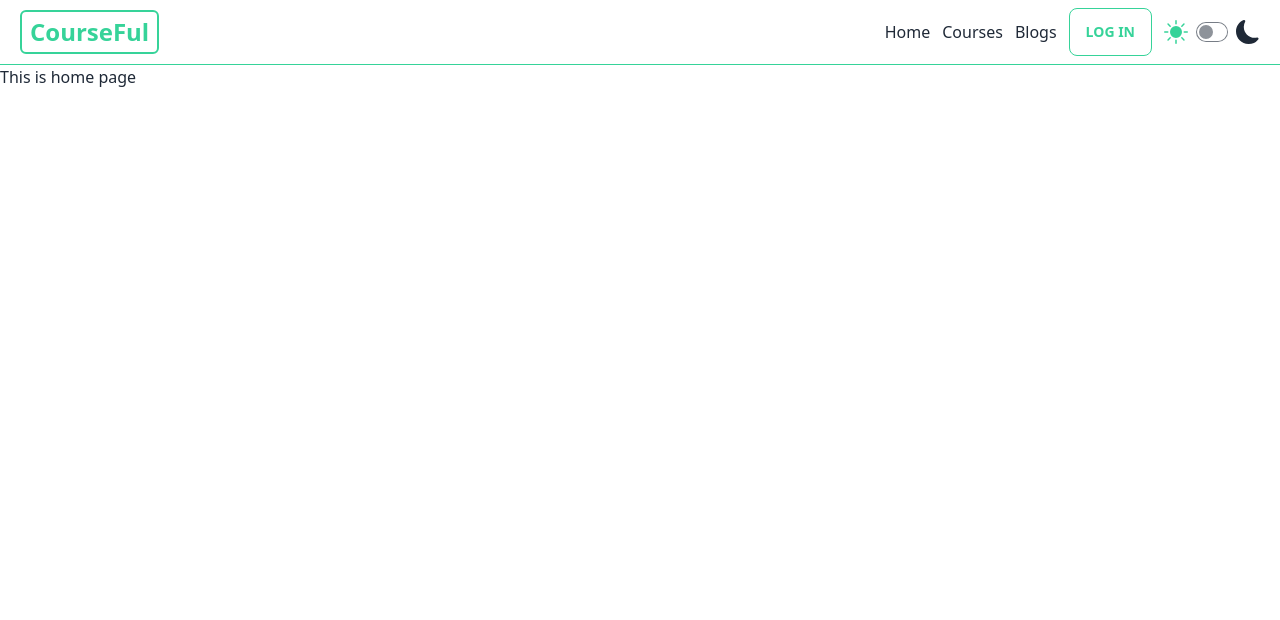
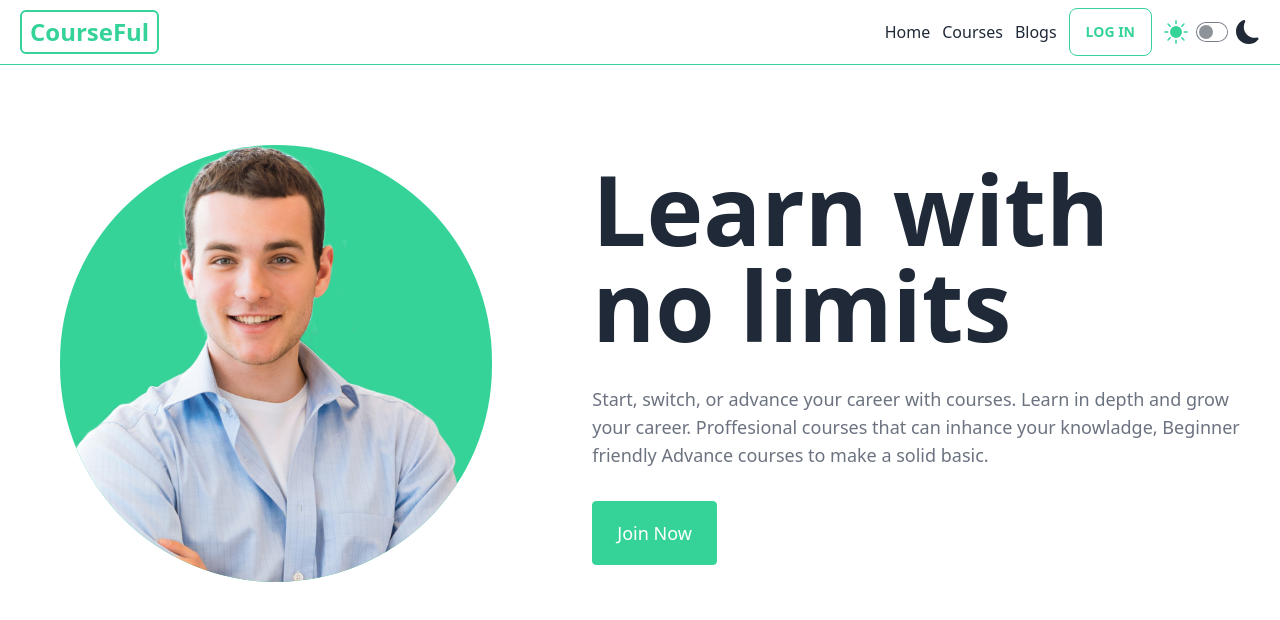
Before and after one commit to Ndhossain/Course-ful-client, a React (Create React App) app: page / in a window 1280 px wide. Shown: the top 620 px of the page. Built offline with nearby package versions, Linux system fonts and the light colour scheme; no server answers.

Commit message:
hero section added

```diff
--- a/public/index.html
+++ b/public/index.html
@@ -24,7 +24,7 @@
       work correctly both with client-side routing and a non-root public URL.
       Learn how to configure a non-root public URL by running `npm run build`.
     -->
-    <title>React App</title>
+    <title>Course-ful</title>
   </head>
   <body>
     <noscript>You need to enable JavaScript to run this app.</noscript>
--- a/src/components/header/Header.jsx
+++ b/src/components/header/Header.jsx
@@ -10,7 +10,7 @@ const Header = () => {
     const {currentUser, logoutUser, loading} = useAuth();
     // console.log(currentUser);
     return (
-        <nav className="border-b border-b-success">
+        <nav className="border-b border-b-success sticky top-0">
             <div className="navbar bg-base-100 container mx-auto px-2 lg:px-5">
                 <div className="flex-1">
                     <Link to='/' className="font-semibold normal-case text-2xl text-success px-2 py-1 border-2 border-success rounded-md">CourseFul</Link>
--- /dev/null
+++ b/src/components/home/Herosection.jsx
@@ -0,0 +1,23 @@
+import React from 'react';
+import heroman from '../../assets/heroman.png';
+
+const Herosection = () => {
+    return (
+        <div className='flex mt-10 justify-between gap-10 items-center basis-2/4'>
+            <div className='p-5 lg:p-10 hidden md:block'>
+                <div className='bg-success rounded-full'>
+                    <img className='rounded-full'  src={heroman} alt="Man" />
+                </div>
+            </div>
+            <div className='p-5 text-center md:text-left md:basis-3/4'>
+                <h1 className='text-4xl md:text-6xl lg:text-8xl font-semibold'>Learn with no limits</h1>
+                <p className='mt-8 text-gray-500 text-base md:text-lg'>
+                    Start, switch, or advance your career with courses. Learn in depth and grow your career. Proffesional courses that can inhance your knowladge, Beginner friendly Advance courses to make a solid basic.
+                </p>
+                <button type='button' className="btn-lg btn-success border border-success rounded text-white mt-8 hover:bg-transparent hover:text-black">Join Now</button>
+            </div>
+        </div>
+    );
+};
+
+export default Herosection;
--- a/src/layout/Layout.jsx
+++ b/src/layout/Layout.jsx
@@ -6,7 +6,9 @@ const Layout = () => {
     return (
         <div>
             <Header />
-            <Outlet />
+            <main className='container mx-auto px-2 lg:px-5'>
+                <Outlet />
+            </main>
         </div>
     );
 };
--- a/src/router/pages/Home.jsx
+++ b/src/router/pages/Home.jsx
@@ -1,10 +1,9 @@
 import React from 'react';
+import Herosection from '../../components/home/Herosection';
 
 const Home = () => {
     return (
-        <div>
-            <h1>This is home page</h1>
-        </div>
+        <Herosection />
     );
 };
 
```
Also changed, not shown: src/assets/heroman.png (added).
